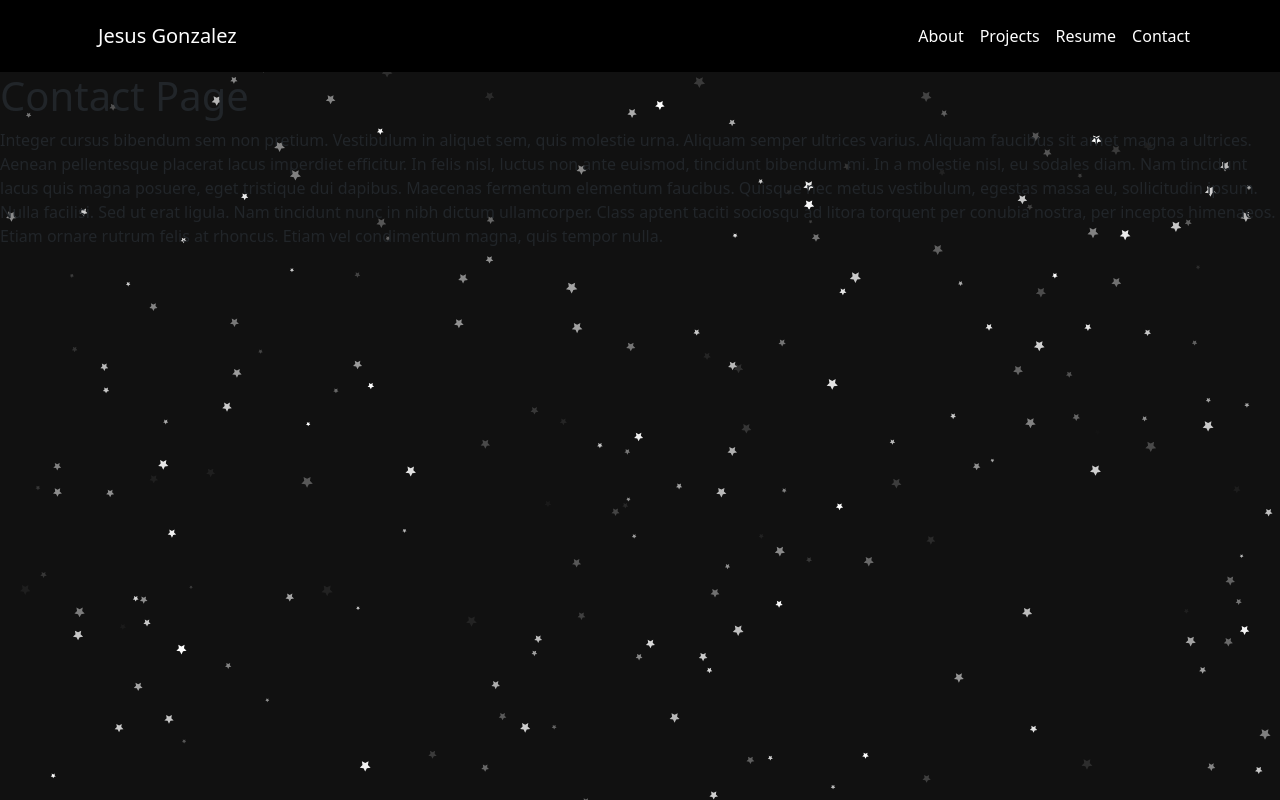
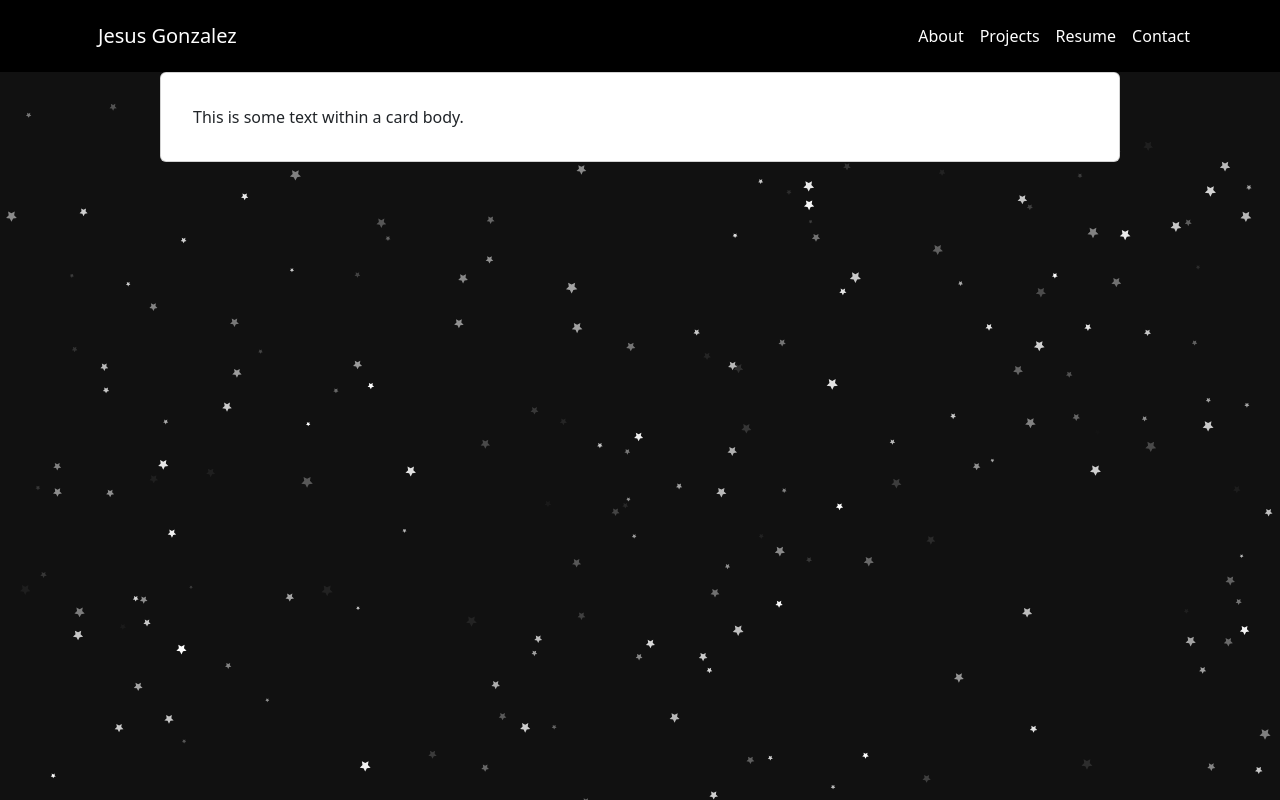
Before and after one commit to JesusGonzalez05/Portfolio-Jesus-Gonzalez, a React (Create React App) app: page /Contact in a window 1280 px wide. Built offline with nearby package versions, Linux system fonts and the light colour scheme.

Commit message:
added card elemtent o contact us section.

```diff
--- a/src/pages/Contact.js
+++ b/src/pages/Contact.js
@@ -1,22 +1,14 @@
 import React from 'react';
 
-export default function Contact() {
+const Contact = () => {
   return (
     <div>
-      <h1>Contact Page</h1>
-      <p>
-        Integer cursus bibendum sem non pretium. Vestibulum in aliquet sem, quis
-        molestie urna. Aliquam semper ultrices varius. Aliquam faucibus sit amet
-        magna a ultrices. Aenean pellentesque placerat lacus imperdiet
-        efficitur. In felis nisl, luctus non ante euismod, tincidunt bibendum
-        mi. In a molestie nisl, eu sodales diam. Nam tincidunt lacus quis magna
-        posuere, eget tristique dui dapibus. Maecenas fermentum elementum
-        faucibus. Quisque nec metus vestibulum, egestas massa eu, sollicitudin
-        ipsum. Nulla facilisi. Sed ut erat ligula. Nam tincidunt nunc in nibh
-        dictum ullamcorper. Class aptent taciti sociosqu ad litora torquent per
-        conubia nostra, per inceptos himenaeos. Etiam ornare rutrum felis at
-        rhoncus. Etiam vel condimentum magna, quis tempor nulla.
-      </p>
+      <div class="card w-75 p-3 mx-auto">
+        <div class="card-body">
+          This is some text within a card body.
+        </div>
+      </div>
     </div>
   );
 }
+export default Contact;
```
